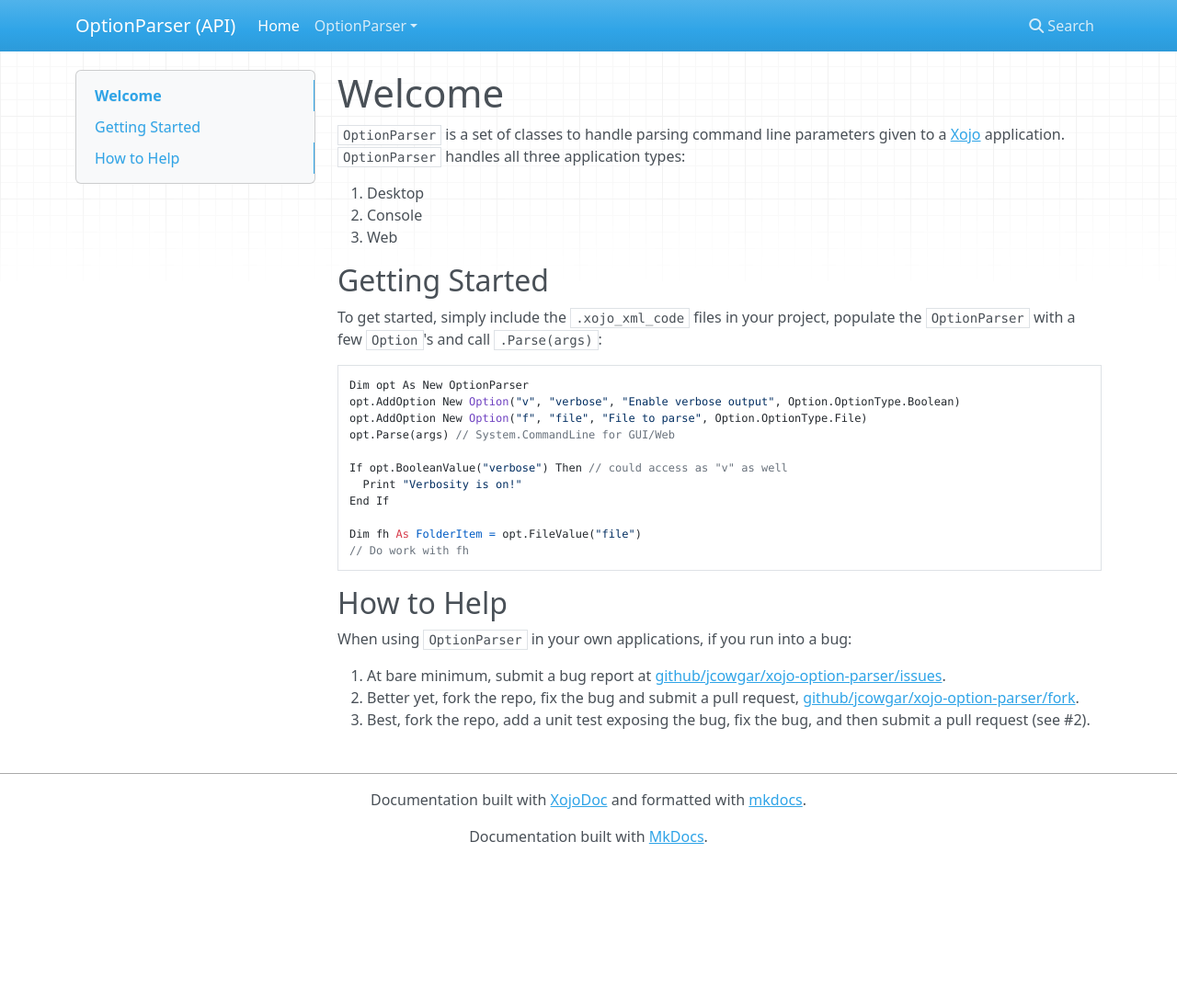
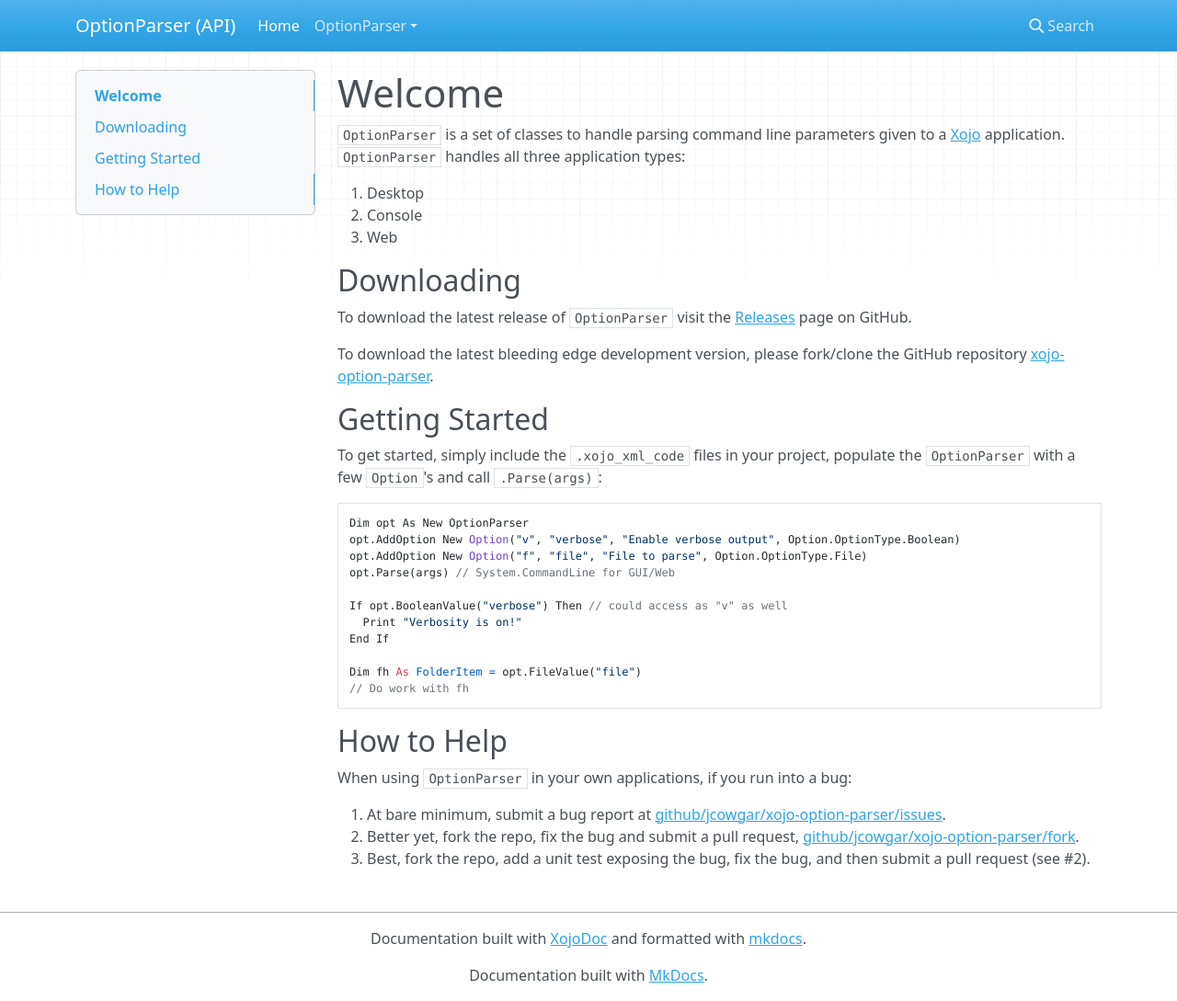
Before and after one commit to jcowgar/xojo-option-parser, an MkDocs documentation site: the page built from docs/docs/index.md, in a window 1280 px wide and 1089 px high. Shown: the whole window at 92% size. Built offline with MkDocs 1.6.1, drawn with Linux system fonts in a browser that asks for light colours; nearby versions of some CDN libraries; old or Windows-style settings are respelled for this version of MkDocs.

Commit message:
Added Download help to opening pages

```diff
--- a/docs/docs/index.md
+++ b/docs/docs/index.md
@@ -8,6 +8,15 @@ types:
 1. Desktop
 2. Console
 3. Web
+
+Downloading
+-----------
+
+To download the latest release of `OptionParser` visit the
+[Releases](https://github.com/jcowgar/xojo-option-parser/releases) page on GitHub.
+
+To download the latest bleeding edge development version, please fork/clone the
+GitHub repository [xojo-option-parser](https://github.com/jcowgar/xojo-option-parser).
 
 Getting Started
 ---------------
```
Also changed, not shown: README.md.
